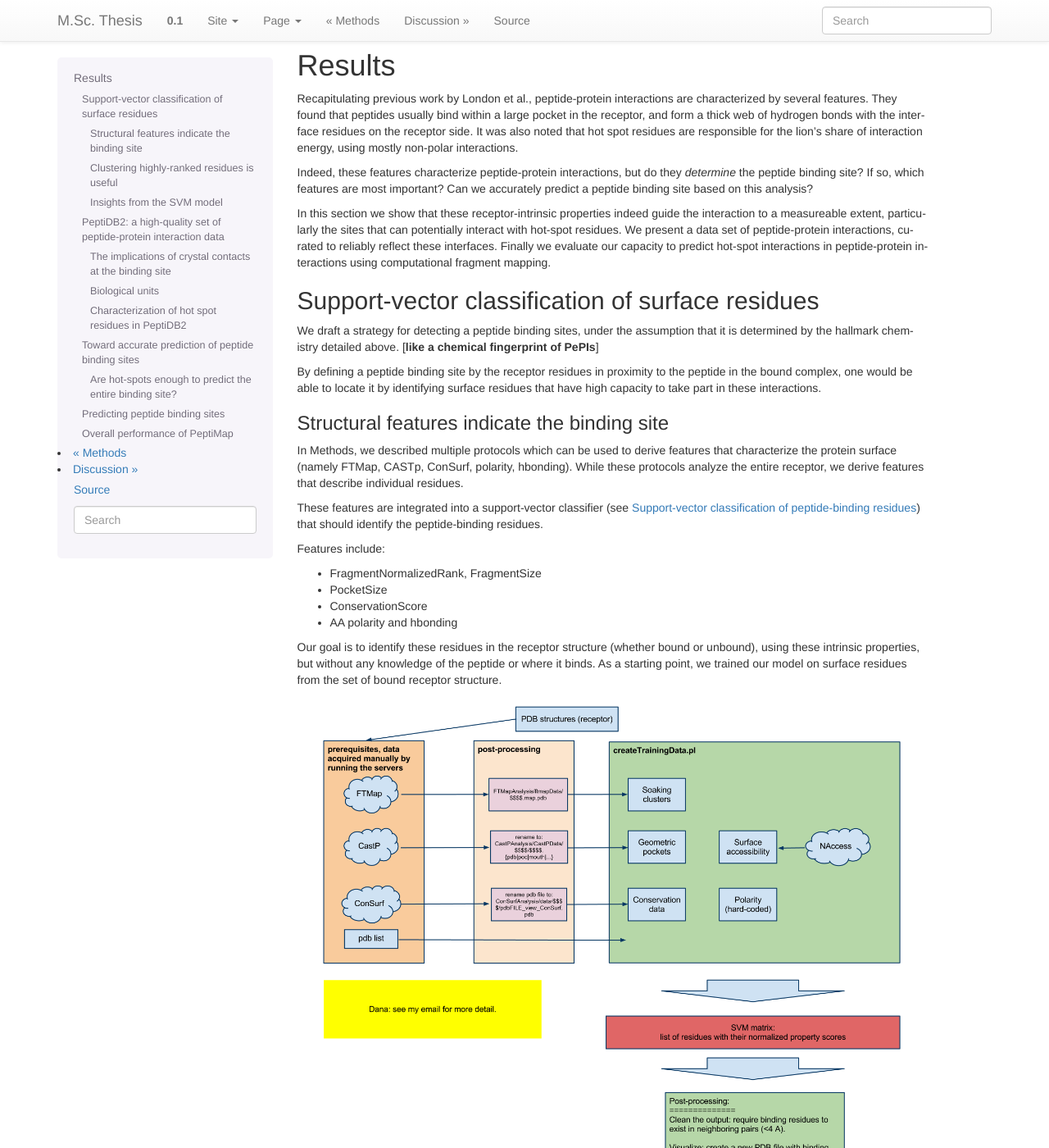
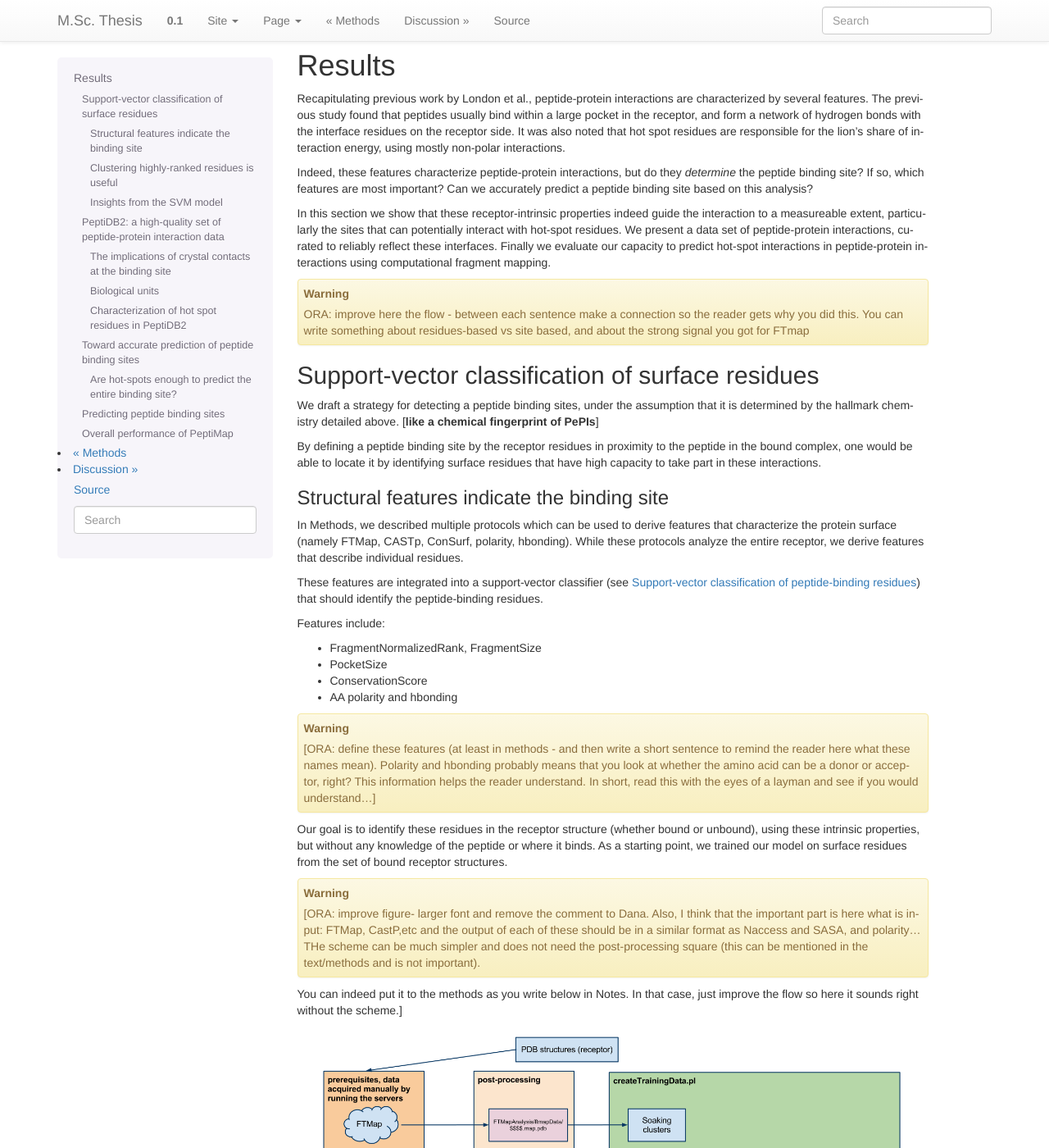
Before and after one commit to assaff/msc-thesis, a Sphinx documentation site: the page built from source/results.rst, in a window 1280 px wide and 1400 px high. Shown: the whole window at 82% size. Built offline with Sphinx 7.4.7, drawn with Linux system fonts in a browser that asks for light colours; formulas are drawn with MathJax 3; some of the changed text lies outside the part shown.

Commit message:
added ora's comments to results

```diff
--- a/source/results.rst
+++ b/source/results.rst
@@ -4,8 +4,8 @@ Results
 
 Recapitulating previous work by London et al., peptide-protein
 interactions are characterized by several features.
-They found that peptides usually bind within a large pocket in the
-receptor, and form a thick web of hydrogen bonds with the interface
+The previous study found that peptides usually bind within a large pocket in the
+receptor, and form a network of hydrogen bonds with the interface
 residues on the receptor side.
 It was also noted that hot spot residues are responsible for the lion's
 share of interaction energy, using mostly non-polar interactions.
@@ -23,6 +23,11 @@ We present a data set of peptide-protein interactions, curated to
 reliably reflect these interfaces.
 Finally we evaluate our capacity to predict hot-spot interactions
 in peptide-protein interactions using computational fragment mapping.
+
+.. warning::
+
+    ORA: improve here the flow - between each sentence make a connection so the reader gets why you did this. You can write something about residues-based vs site based, and about the strong signal you got for FTmap
+
 
 Support-vector classification of surface residues
 --------------------------------------------------------------
@@ -75,23 +80,41 @@ Features include:
 - ConservationScore
 - AA polarity and hbonding
 
+.. warning::
+
+    [ORA: define these features (at least in methods - and then write a short sentence to remind the reader here what these names mean). Polarity and hbonding probably means that you look at whether the amino acid can be a donor or acceptor, right? This information helps the reader understand. In short, read this with the eyes of a layman and see if you would understand...]
+
 Our goal is to identify these residues in the receptor structure
 (whether bound or unbound), using these intrinsic properties, but
 without any knowledge of the peptide or where it binds.
 As a starting point, we trained our model on surface residues from the
-set of bound receptor structure.
+set of bound receptor structures.
+
+.. warning::
+
+    [ORA: improve figure- larger font and remove the comment to Dana. Also, I think that the important part is here what is input: FTMap, CastP,etc and the output of each of these  should be in a similar format as Naccess and SASA, and polarity... THe scheme can be much simpler and does not need the post-processing square (this can be mentioned in the text/methods and is not important).
+You can indeed put it to the methods as you write below in Notes. In that case, just improve the flow so here it sounds right without the scheme.]
 
 .. figure:: _images/svm-flowchart.png
     :align: center
 
     Schematic description of data flow in our classification model.
 
-We performed 3-fold stratified cross-validation of our classification
+We performed 3-fold stratified cross-validation (CV) of our classification
 model over the set of surface residues of bound receptor structures.
 Each iteration involved training a classifier using two folds, and
 testing it on the third one.
+
+.. warning::
+
+    [ORA: change the word "folds": this is confusing as it could also mean structural fold. You can write: using 2/3 of the data set and testing on the remaining 1/3.]
+
 The classifier's performance is measured by the area under the ROC
 curve associated with it.
+
+.. warning::
+
+    [ORA: define ROC in the Methods section, or here....]
 
 .. figure:: _images/roc-svm.png
     :align: center
@@ -102,6 +125,12 @@ The model achieves a mean AUC of :math:`0.81`, with very little
 variance between CV instances. This supports our hypothesis that the
 features we selected indeed carry a measurable signal disclosing the
 interface residues on a protein surface.
+
+.. warning::
+
+    ORA: here give the weights of the different features in the different models: are they always similar, and what do they mean. e.g. show that the FTmap input provides a strong signal by itself.
+
+    You or/and Dana did feature elimination - here is the place to put the results: you reached the conclusion that these are the important parameters and others are not somehow, and this should be mentioned here ...
 
 Clustering highly-ranked residues is useful
 ~~~~~~~~~~~~~~~~~~~~~~~~~~~~~~~~~~~~~~~~~~~~~
@@ -122,6 +151,11 @@ over the 3 top-ranked clusters.
 Clusters are ranked by spatial clustering degree, aiming for
 tightly-knit groups of positive predictions to be ranked high.
 
+
+.. warning::
+
+    [ORA: The paragraph above belongs to methods (you can judge when you write a very technical description that it probably needs to be moved). Here you should rather provide the results: show a figure that exemplifies an output, and how clustering in space helps focusing on dense clusters.]
+
 This pipeline essentially constitutes a prediction protocol, which
 upon an input protein structure generates a ranked list of residue
 clusters as predicted binding sites.
@@ -130,12 +164,24 @@ Performance of SVM is dependent on xyz, therefore we
 We examined multiple configurations of the SVM to optimized recall and
 precision on training sets, obtaining performance data for each (see
 figure comparing different classifiers we tried).
+
+
+.. warning::
+
+    [ORA: The transition between the per residue and per site assessment is a little difficult to follow: you should present the data in a similar format. So in addition to the ROC above, you could provide a similar plot to Figure 4.3., and compare it to 4.4.? It is still not clear why you needed clustering from your text, and how you compare, and define, "performance" in both contexts. (I can of course retrace it after I read the full text, but this should be clear to a layman during his reading, not only at the end...).]
+
 We experimented with different parameters of the SVM model, including:
 
 * The SVM score cutoff above which a residue is labeled binding.
 * The features on which the learning was based.
 * Clustering parameters (see ``cluster_residues.py`` in ``peptalk``
   project).
+
+.. warning::
+
+    Figure xx shows the performance using different combinations.
+
+    [ORA: you need to provide a legend of the different combinations, and connect this to the list above. I suggest that instead of the path as x-axis label, you A,B.... and then you specifiy what A,B... represent, in words].
 
 .. figure:: _images/top1_classifiers.png
     :align: center
@@ -158,11 +204,25 @@ The data show that the classifiers which incorporate all data sources
 (e.g. ``classifier1_full``) outperform those that specialize in one
 aspect of the interaction (e.g. ``classifier3_ftmap``), in terms of
 both recall and total F1 score.
+
+.. warning::
+
+    [ORA: you start here with a very small set of parameters and omitted other parameters here: what about "polar" and others that Dana analyzed? You should mention that these are not enough, or redundant.... Or did you look at this only at the residue level? you should then mention this too..]
+
 However, none of the classifiers reached a satisfactory level of
 accuracy.
+
+.. warning::
+
+    [ORA: You should explain why before you got 0.8 AUC on per residue basis and here the values are lower. It is not clear why then you moved to site rather than residue prediction.....]
+
 Moreover, we found that classifiers based on computational fragment
 mapping data alone (FTMAP) demonstrate markedly increased precision.
 That precision is robust to bfactor filtering.
+
+.. warning::
+
+    [ORA: define in methods what bfactor filtering is, and here define why you test this at all...]
 
 In other words, when a receptor residue is in proximity to an
 important CS (large, highly scored), it stands a high chance of being
@@ -173,9 +233,18 @@ where that classifier failed to find a hit within the top 3 results,
 FTMap did find at least one of the hot-spot binding sites, but ranked
 it too low for the classifier to detect the signal.
 
+.. warning::
+
+    [ORA: Figure 4.5. should come here and be referred to].
+
 **In other words, there was a disparity between the quality of
 predictions generated by the classifier, and the quality of the raw
 data provided by FTMap.**
+
+.. warning::
+
+    [ORA: So maybe we should redefine the criterion and look for defined hotspots only...]
+
 It has been well-shown that FTMap excels at detecting *hot-spot*
 binding sites, representing them as consensus clusters docked on the
 protein surface.
@@ -189,6 +258,10 @@ a clear signal we got from FTMap.
 
     The interface between Cyclophilin A and the HAGPIA peptide from HIV1
     capsid protein. The top-ranked FTMap consensus site overlaps PRO4.
+
+.. warning::
+
+    [ORA: stopped here]
 
 The interface core is comprised of residues with different chemical
 groups performing different roles in the interaction.
```
